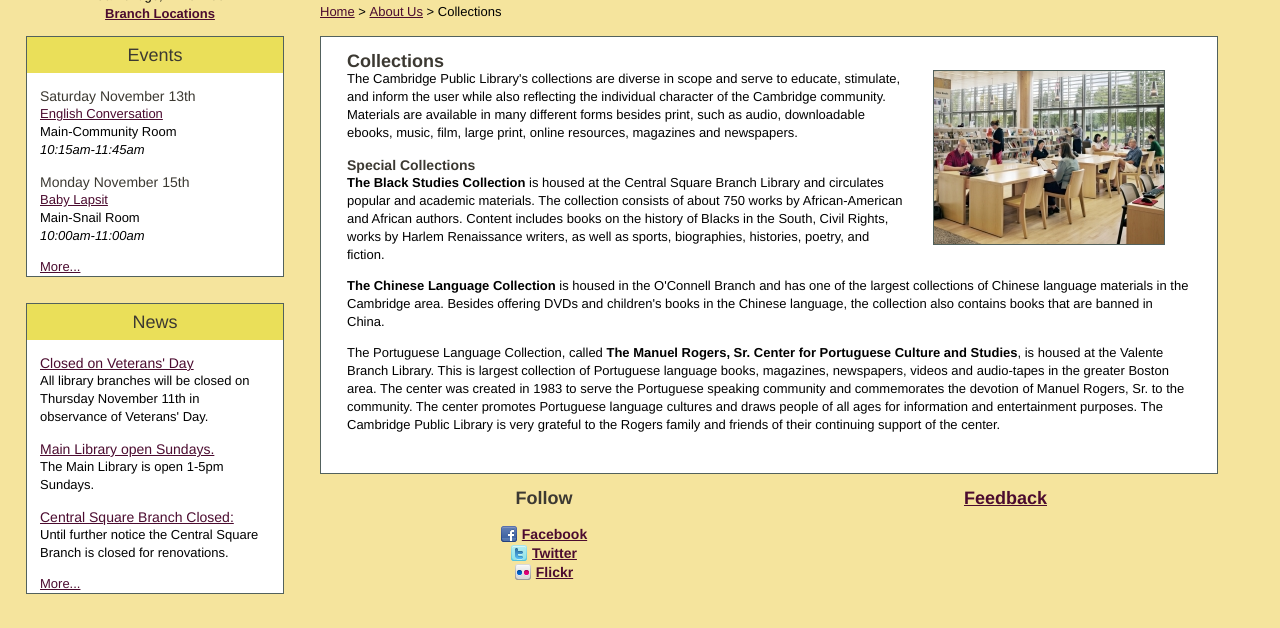
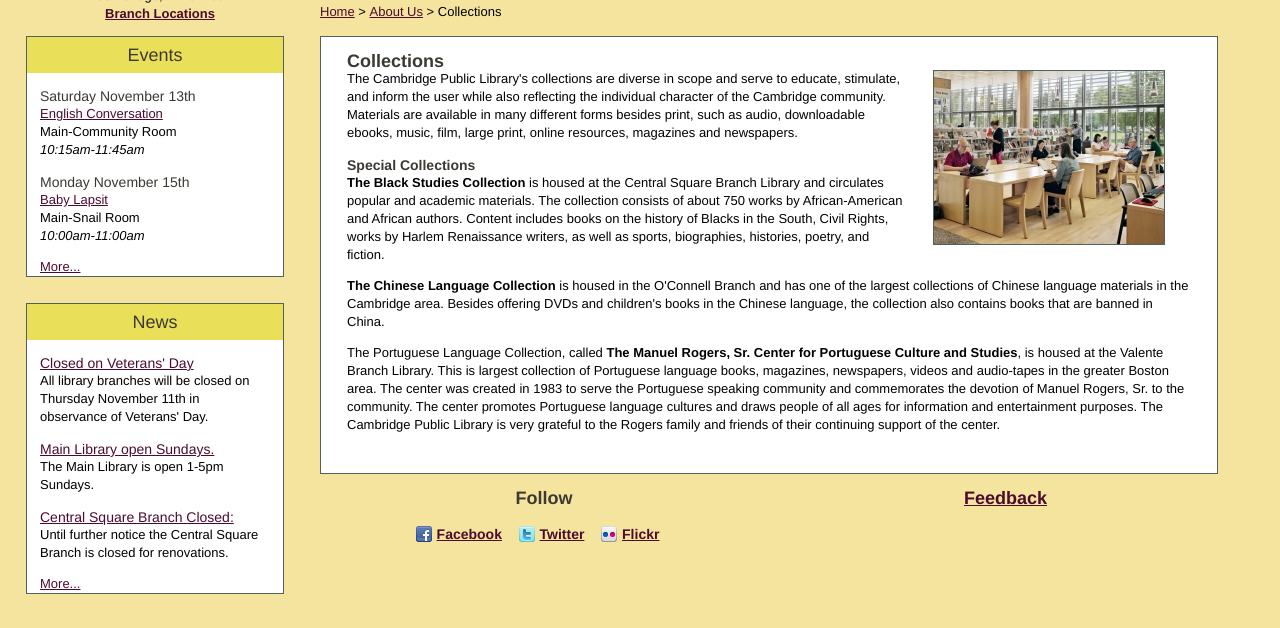
Before and after one commit to LukeGaudreau/CPL, a plain HTML site: page about-us.html in a window 1280 px wide. Shown: the part 172-800 px from the top of the page. Drawn offline with Linux system fonts and the light colour scheme.

Commit message:
make social links horizontal

```diff
--- a/css/style.css
+++ b/css/style.css
@@ -209,7 +209,8 @@ p.time {
 	padding-left: 1.5em;
 }
 #footer p {
-	margin: 0;
+	margin-right: 1em;
+	display: inline;
 }
 #facebook a {
 	background: url("../images/facebook_16.png") no-repeat top left;
```
